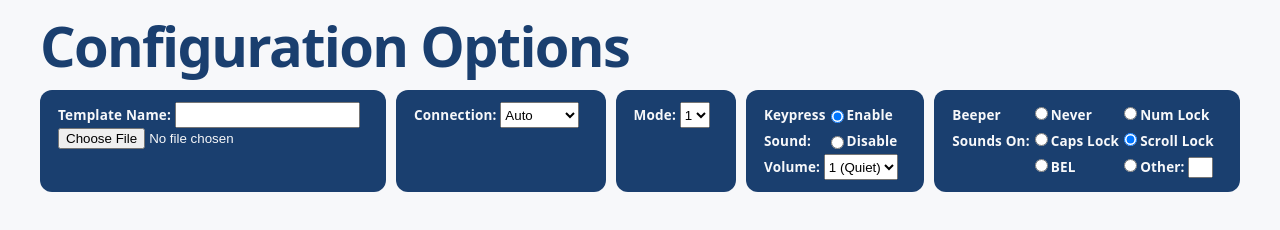
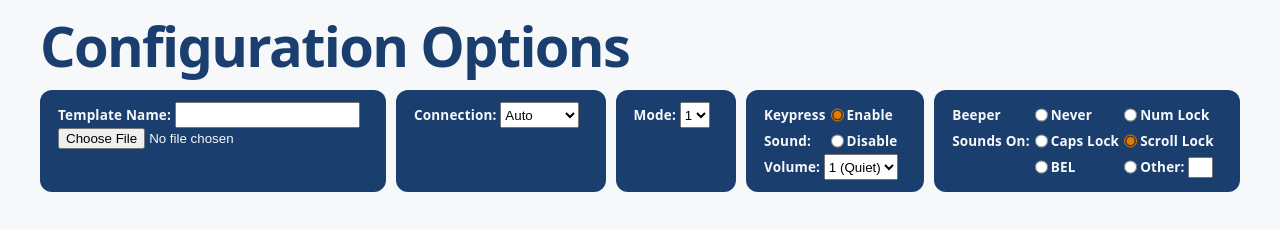
Before and after one commit to reecejpetty/krs-configurator, a React (Vite) app: page / in a window 1280 px wide. Shown: the top 230 px of the page. Built offline with nearby package versions, Linux system fonts and the light colour scheme.

Commit message:
Minor style changes

```diff
--- a/src/components/BumpbarLayout/BumpbarLayout.module.css
+++ b/src/components/BumpbarLayout/BumpbarLayout.module.css
@@ -43,6 +43,7 @@
     padding: 12px;
     justify-content: center;
     align-items: center;
+    background-color: var(--off-white);
     border: none;
     border-radius: 6px;
     overflow: auto;
--- a/src/components/ConfigOptions/ConfigOptions.jsx
+++ b/src/components/ConfigOptions/ConfigOptions.jsx
@@ -97,27 +97,27 @@ function Beeper() {
       <div className={styles.flexRow}>
         <div>Beeper<br />Sounds On:</div>
         <div className={styles.beeperOptions}>
-          <div>
+          <div className={styles.flexRow}>
             <input type="radio" name="beeper-option" id="beeper-never" />
             <label htmlFor="beeper-never">Never</label>
           </div>
-          <div>
+          <div className={styles.flexRow}>
             <input type="radio" name="beeper-option" id="beeper-num" />
             <label htmlFor="beeper-num">Num Lock</label>
           </div>
-          <div>
+          <div className={styles.flexRow}>
             <input type="radio" name="beeper-option" id="beeper-caps" />
             <label htmlFor="beeper-caps">Caps Lock</label>
           </div>
-          <div>
+          <div className={styles.flexRow}>
             <input type="radio" name="beeper-option" id="beeper-scrolls" defaultChecked />
             <label htmlFor="beeper-scroll">Scroll Lock</label>
           </div>
-          <div>
+          <div className={styles.flexRow}>
             <input type="radio" name="beeper-option" id="beeper-bel" />
             <label htmlFor="beeper-bel">BEL</label>
           </div>
-          <div>
+          <div className={styles.flexRow}>
             <input type="radio" name="beeper-option" id="beeper-other" />
             <label htmlFor="beeper-other">Other:&nbsp;
               <input type="text" className={styles.otherText} />
--- a/src/components/ConfigOptions/ConfigOptions.module.css
+++ b/src/components/ConfigOptions/ConfigOptions.module.css
@@ -33,6 +33,18 @@
     font-weight: bold;
 }
 
+.configSection input[type="radio"] {
+    accent-color: var(--amber);
+    margin-top: 0px;
+}
+
+.configSection input[type="text"]:focus,
+.configSection input[type="text"]:focus-visible,
+.configSection select:focus,
+.configSection select:focus-visible {
+    outline-color: var(--amber);
+}
+
 .beeperOptions {
     display: grid;
     grid-template-columns: auto auto;
```
